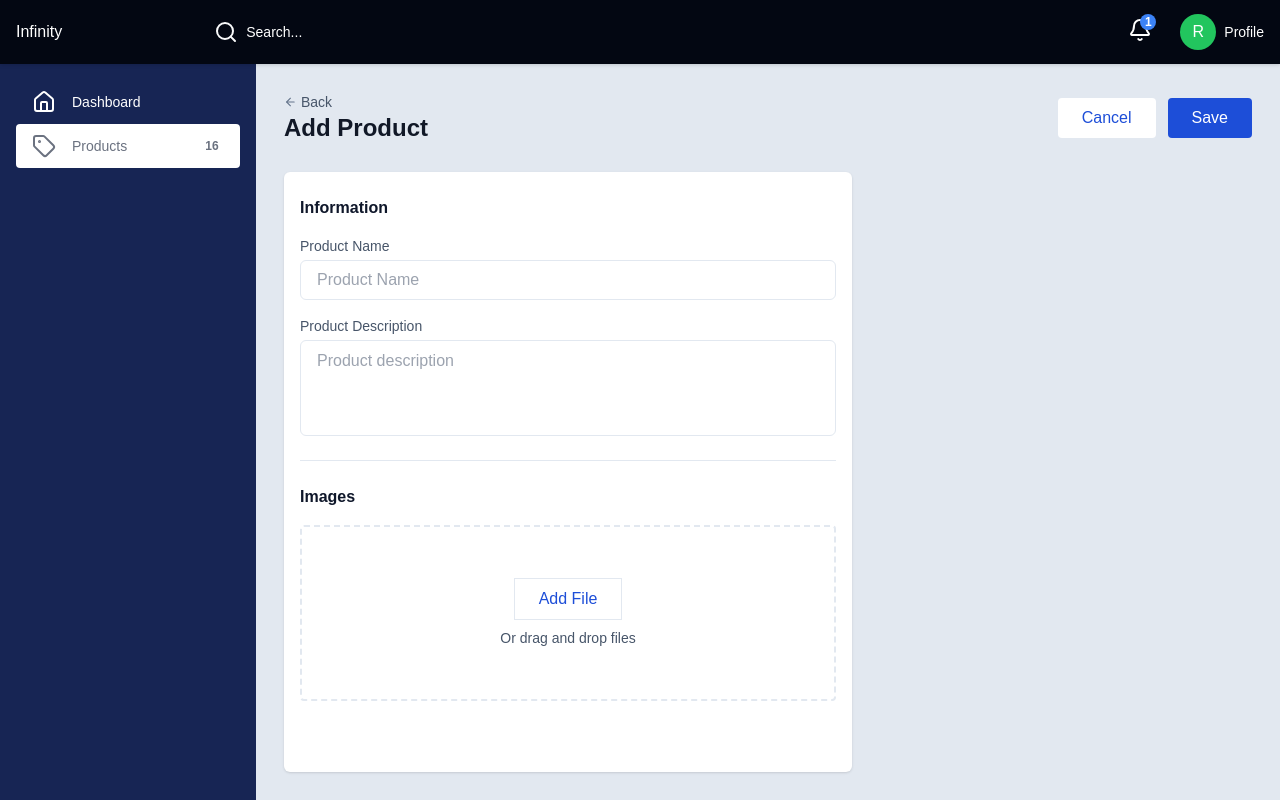
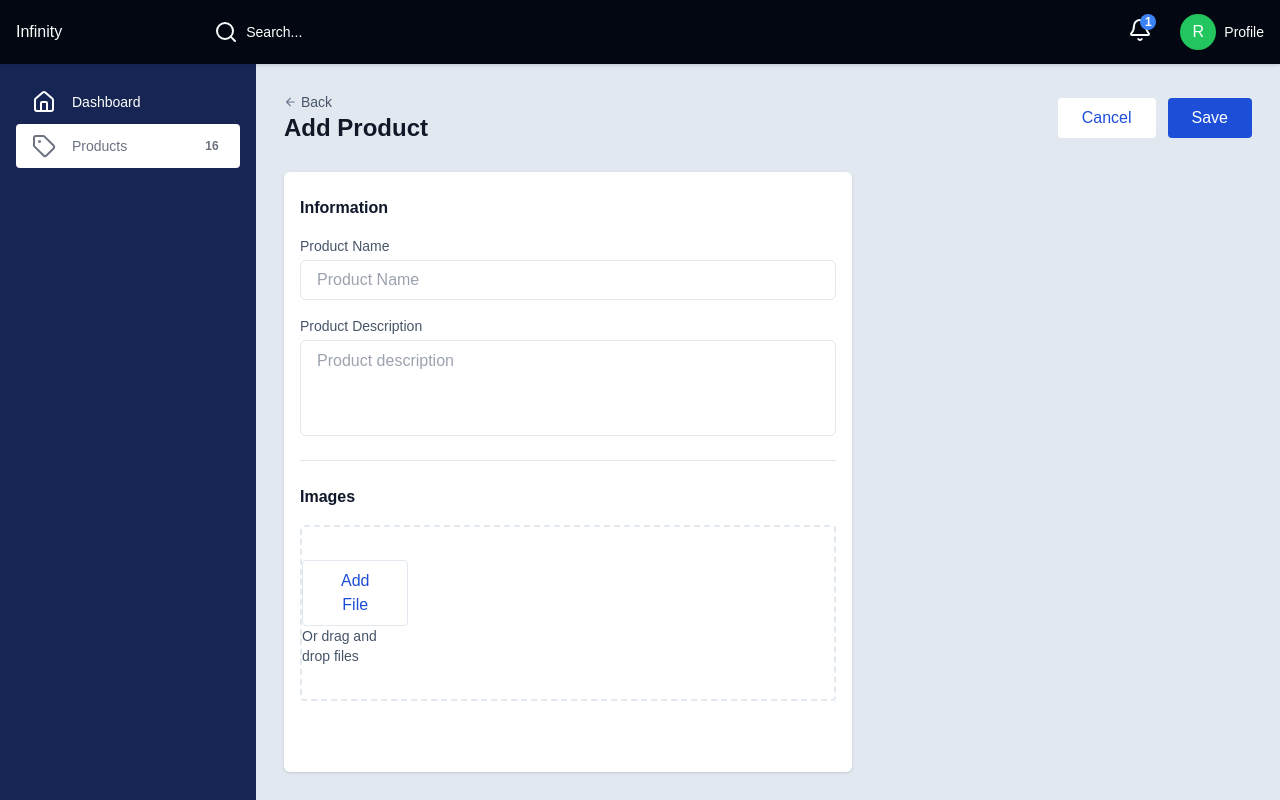
Before and after one commit to asim16111980/Infinity-Dashboard, a Next.js app: page /products/add in a window 1280 px wide. Built offline with nearby package versions, Linux system fonts and the light colour scheme.

Commit message:
Update FileUploader Component

```diff
--- a/src/ui/components/Button/RegularButton.tsx
+++ b/src/ui/components/Button/RegularButton.tsx
@@ -13,14 +13,14 @@ const RegularButton = ({
   title,
   iconName,
   iconClassName,
-  // className,
+  className,
   onClick,
   children,
   ...props
 }: React.PropsWithChildren<ButtonProps>) => {
   const classes = clsx(
     "flex items-center justify-center rounded select-none",
-    props.className || [
+    className || [
       "gap-2 px-6 py-2",
       {
         "text-white text-base bg-blue-700": variant === "primary",
--- a/src/ui/components/FileUploader/FileUploader.tsx
+++ b/src/ui/components/FileUploader/FileUploader.tsx
@@ -36,6 +36,8 @@ const FileUploader = () => {
       onDragOver={handleDragOver}
       onDrop={handleDrop}
     >
+      <div className="size-full grid grid-cols-[repeat(auto-fill,minmax(100px,1fr))]">
+        <div className="flex flex-col items-center justify-center">
           <RegularButton
             variant="secondary"
             onClick={handleClick}
@@ -43,19 +45,6 @@ const FileUploader = () => {
             className="text-base text-blue-700 border border-slate-200 bg-white px-6 py-2"
           />
           <p className="text-slate-600 text-sm">Or drag and drop files</p>
-      {selectedFiles.length > 0 && (
-        <div className="size-full flex flex-wrap gap-2 mt-2">
-          {selectedFiles.map((file, idx) => (
-            <img
-              key={idx}
-              src={URL.createObjectURL(file)}
-              alt={file.name}
-              className="w-16 h-16 object-cover rounded"
-            />
-          ))}
-        </div>
-      )}
-
           <input
             type="file"
             ref={fileInputRef}
@@ -66,6 +55,19 @@ const FileUploader = () => {
             aria-label="File uploader"
           />
         </div>
+        {selectedFiles.length > 0 &&
+          selectedFiles.map((file, idx) => (
+            <img
+              key={idx}
+              src={URL.createObjectURL(file)}
+              alt={file.name}
+              // className="w-16 h-16 object-cover rounded"
+            />
+          ))}
+      </div>
+
+
+    </div>
   );
 };
 
```
Lines whose indentation alone changed are shown as unchanged.
